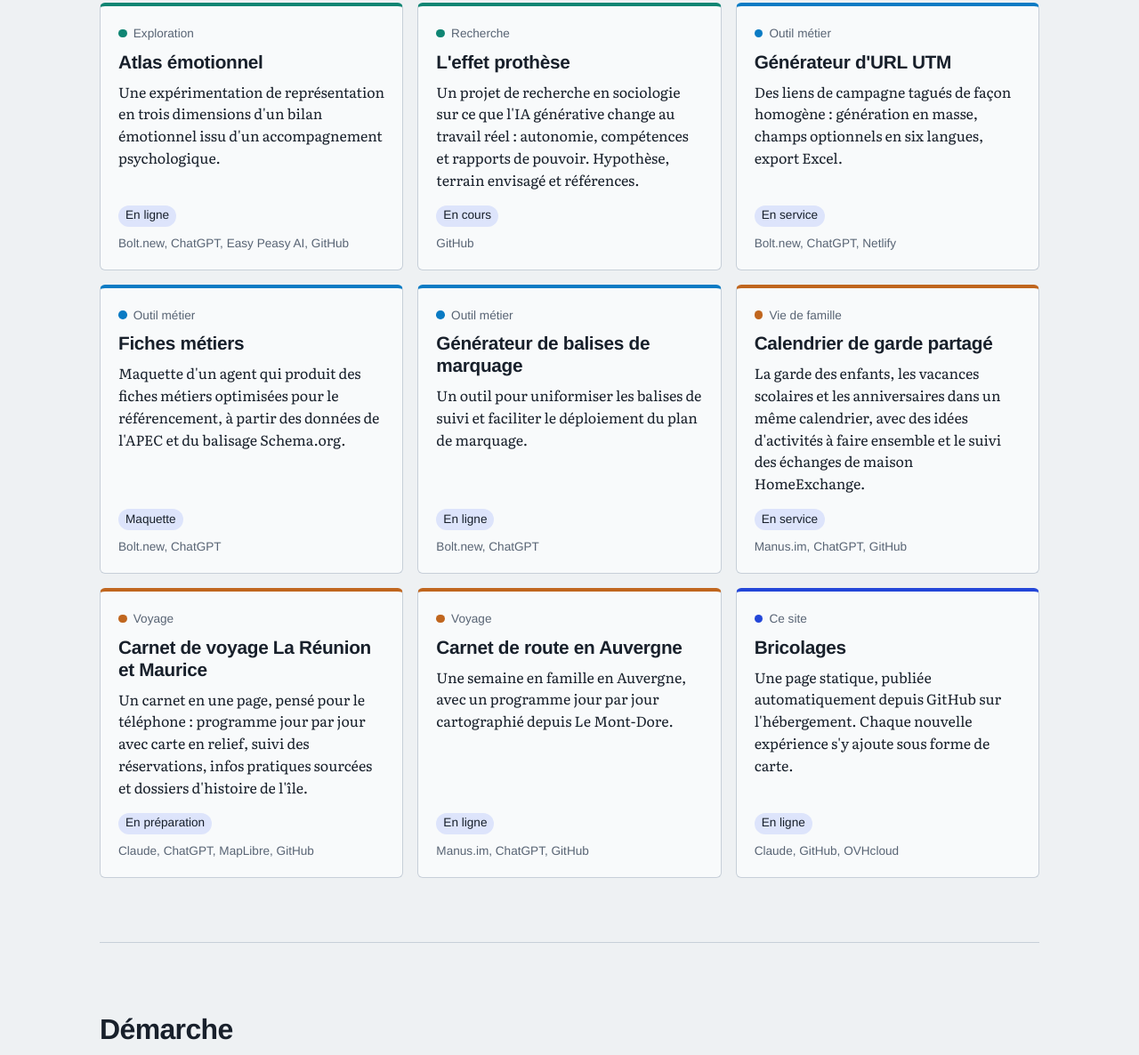
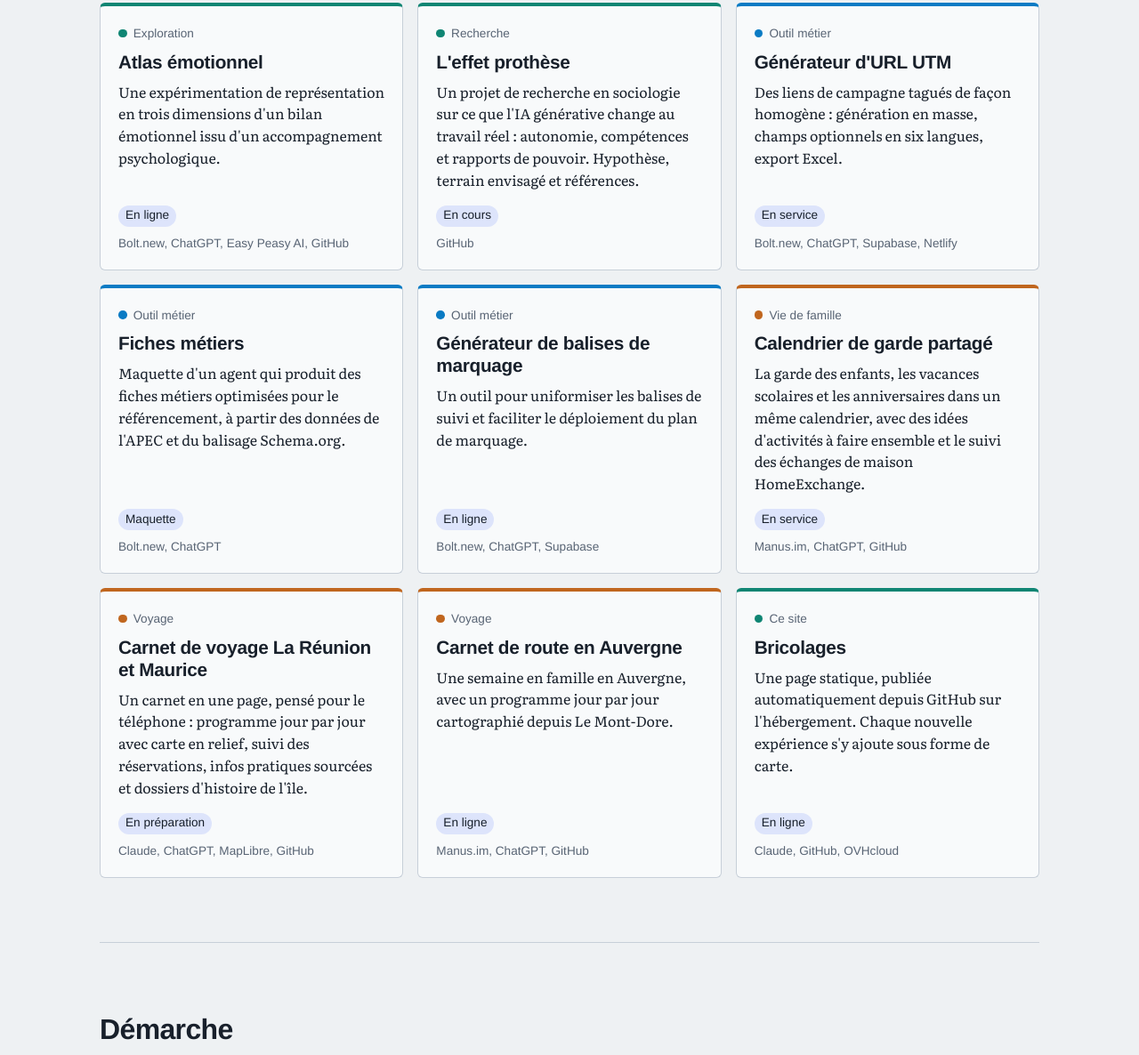
Before and after one commit to nogseb/nogues.app, a plain HTML site: page site/index.html in a window 1280 px wide. Shown: the part 1171-2357 px from the top of the page at 89% size. Drawn offline with Linux system fonts and the light colour scheme; a web font is replaced by a local one.

Commit message:
Cartes : Supabase pour UTM et marquage ; Bricolages en Exploration
Co-Authored-By: Claude Opus 5.5 <noreply@anthropic.com>
Claude-Session: https://claude.ai/code/session_014mawQkFiJzunAiLTbQ4Jk2

```diff
--- a/site/index.html
+++ b/site/index.html
@@ -343,7 +343,7 @@
         <p class="cat"><span class="dot" aria-hidden="true"></span>Outil métier</p>
         <h3><a href="https://utm-tbs.netlify.app/">Générateur d'URL UTM</a></h3>
         <p>Des liens de campagne tagués de façon homogène : génération en masse, champs optionnels en six langues, export Excel.</p>
-        <div class="foot"><span class="status">En service</span><span>Bolt.new, ChatGPT, Netlify</span></div>
+        <div class="foot"><span class="status">En service</span><span>Bolt.new, ChatGPT, Supabase, Netlify</span></div>
       </li>
       <li class="card travail">
         <p class="cat"><span class="dot" aria-hidden="true"></span>Outil métier</p>
@@ -355,7 +355,7 @@
         <p class="cat"><span class="dot" aria-hidden="true"></span>Outil métier</p>
         <h3><a href="https://seo-tag-generator-j94h.bolt.host">Générateur de balises de marquage</a></h3>
         <p>Un outil pour uniformiser les balises de suivi et faciliter le déploiement du plan de marquage.</p>
-        <div class="foot"><span class="status">En ligne</span><span>Bolt.new, ChatGPT</span></div>
+        <div class="foot"><span class="status">En ligne</span><span>Bolt.new, ChatGPT, Supabase</span></div>
       </li>
       <li class="card perso">
         <p class="cat"><span class="dot" aria-hidden="true"></span>Vie de famille</p>
@@ -375,7 +375,7 @@
         <p>Une semaine en famille en Auvergne, avec un programme jour par jour cartographié depuis Le Mont-Dore.</p>
         <div class="foot"><span class="status">En ligne</span><span>Manus.im, ChatGPT, GitHub</span></div>
       </li>
-      <li class="card veille">
+      <li class="card explo">
         <p class="cat"><span class="dot" aria-hidden="true"></span>Ce site</p>
         <h3>Bricolages</h3>
         <p>Une page statique, publiée automatiquement depuis GitHub sur l'hébergement. Chaque nouvelle expérience s'y ajoute sous forme de carte.</p>
```
